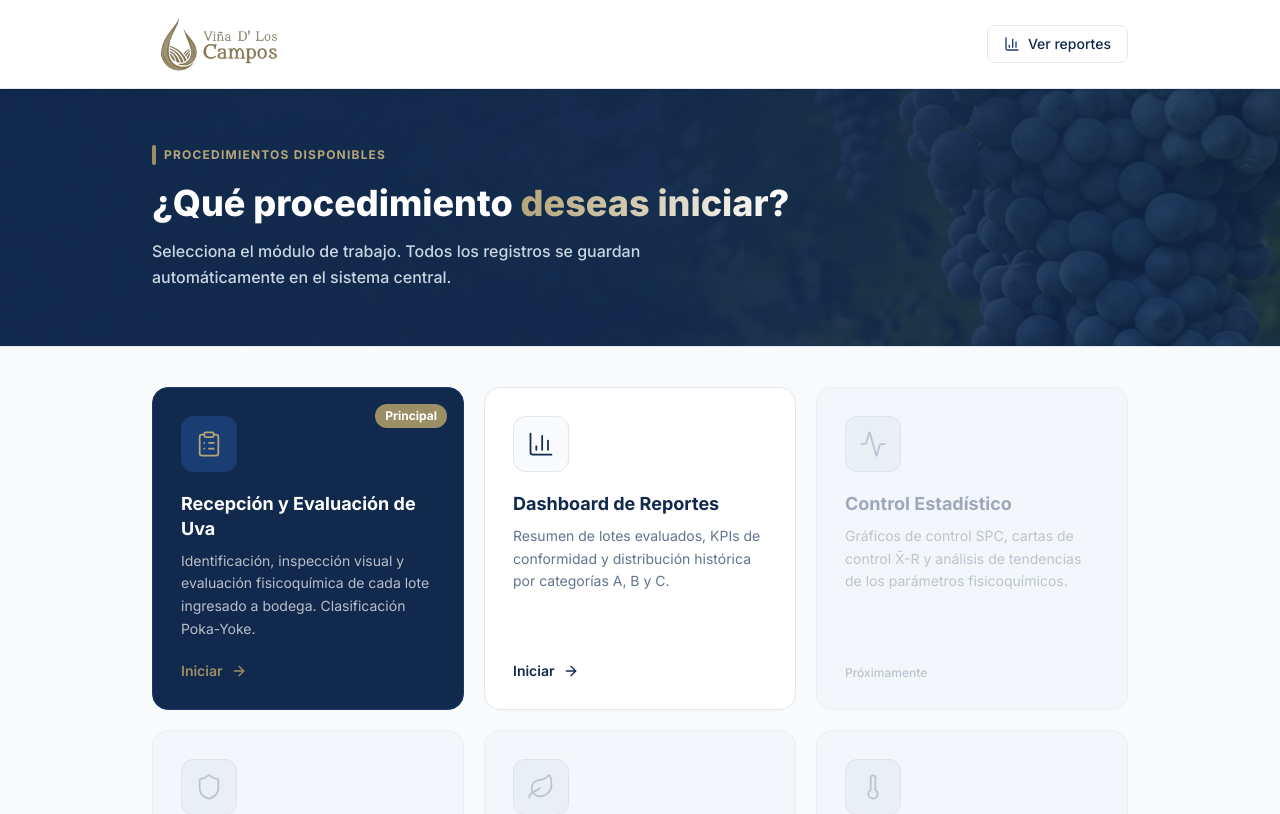
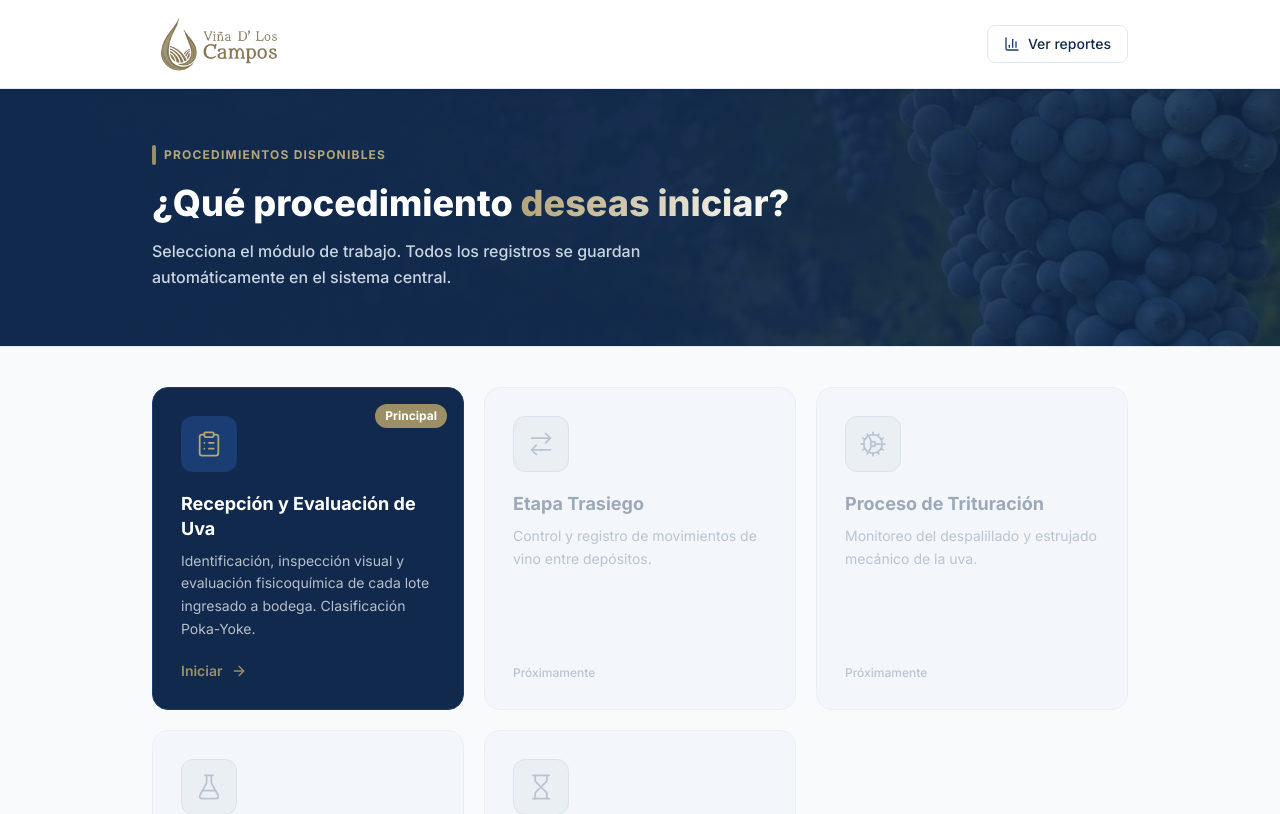
Before and after one commit to Stephanoescu/wine-qc, a Next.js app: page /inicio in a window 1280 px wide. Shown: the top 814 px of the page. Built offline with nearby package versions, Linux system fonts and the light colour scheme.

Commit message:
feat: actualizar menu principal con las 5 tarjetas exactas solicitadas

```diff
--- a/app/inicio/page.tsx
+++ b/app/inicio/page.tsx
@@ -5,12 +5,11 @@ import Link from "next/link";
 import {
   ClipboardList,
   BarChart3,
-  Wine,
   ArrowRight,
-  Shield,
-  Leaf,
-  Thermometer,
-  Activity,
+  ArrowRightLeft,
+  Cog,
+  FlaskConical,
+  Hourglass,
 } from "lucide-react";
 
 interface ProcedimientoCardProps {
@@ -146,37 +145,31 @@ export default function InicioPage() {
             primary
           />
           <ProcedimientoCard
-            href="/reportes"
-            icon={BarChart3}
-            title="Dashboard de Reportes"
-            description="Resumen de lotes evaluados, KPIs de conformidad y distribución histórica por categorías A, B y C."
-          />
-          <ProcedimientoCard
-            href="/control-estadistico"
-            icon={Activity}
-            title="Control Estadístico"
-            description="Gráficos de control SPC, cartas de control X̄-R y análisis de tendencias de los parámetros fisicoquímicos."
+            href="#"
+            icon={ArrowRightLeft}
+            title="Etapa Trasiego"
+            description="Control y registro de movimientos de vino entre depósitos."
             disabled
           />
           <ProcedimientoCard
             href="#"
-            icon={Shield}
-            title="Control de Proceso"
-            description="Monitoreo de parámetros durante la fermentación y crianza."
+            icon={Cog}
+            title="Proceso de Trituración"
+            description="Monitoreo del despalillado y estrujado mecánico de la uva."
             disabled
           />
           <ProcedimientoCard
             href="#"
-            icon={Leaf}
-            title="Trazabilidad de Lotes"
-            description="Seguimiento completo del recorrido de cada lote desde la viña hasta el embotellado."
+            icon={FlaskConical}
+            title="Dosificación de Correctores de Acidez"
+            description="Ajustes y adiciones enológicas para la corrección del mosto."
             disabled
           />
           <ProcedimientoCard
             href="#"
-            icon={Thermometer}
-            title="Control de Temperatura"
-            description="Registro y alertas de temperatura en depósitos de almacenamiento y sala de barricas."
+            icon={Hourglass}
+            title="Proceso Maceración (Horas)"
+            description="Control de tiempos y temperatura durante el contacto pelicular."
             disabled
           />
         </div>
```
